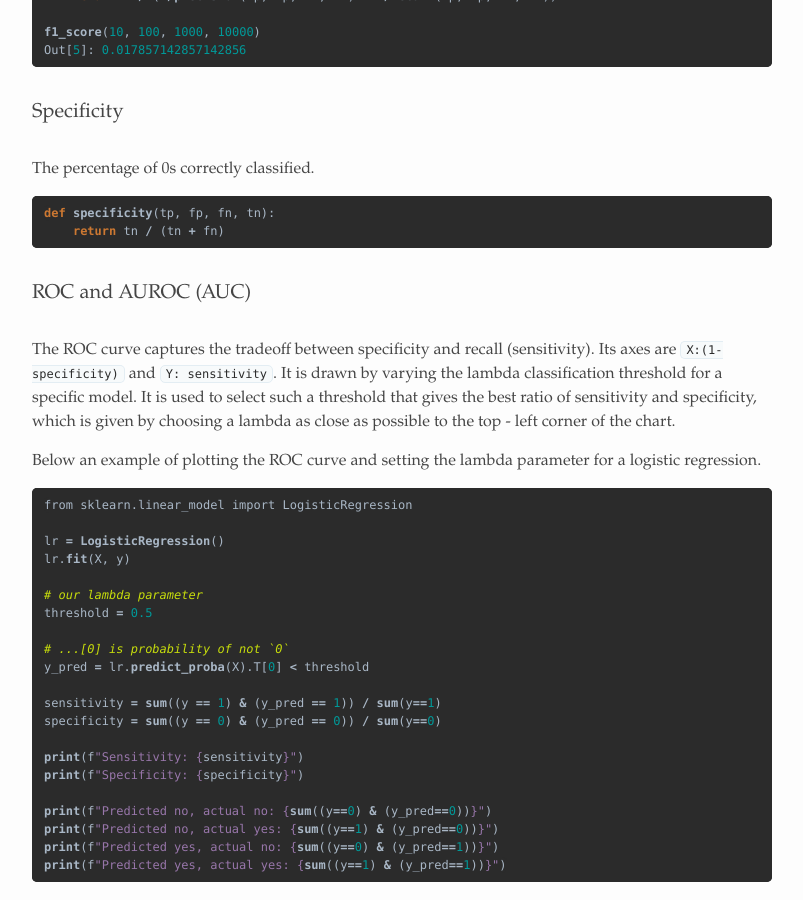
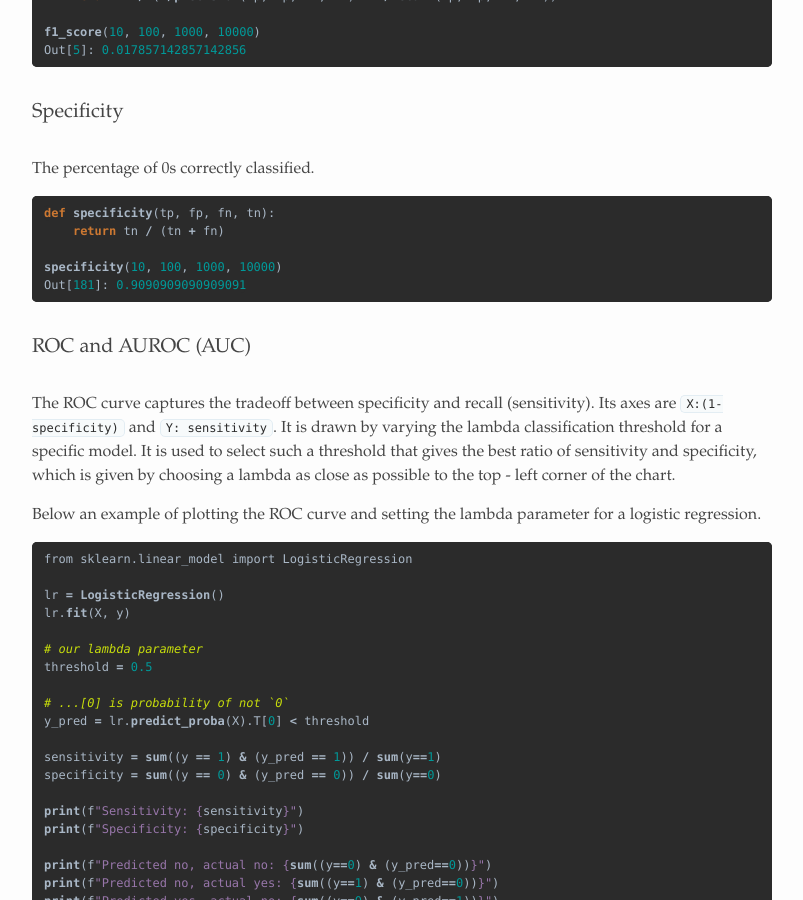
Before and after one commit to alexandrugris/my-jekyll-tech-blog, a Jekyll site: the page built from MyBlog/_posts/2017-05-23-basic-tests-for-models.markdown, in a window 1280 px wide and 900 px high, scrolled down 1734 px. Shown: the whole window, without its empty margins (238-1041 px from the left). Built offline with Jekyll 4.4.1, drawn with Linux system fonts in a browser that asks for light colours.

Commit message:
small change

````diff
--- a/MyBlog/_posts/2017-05-23-basic-tests-for-models.markdown
+++ b/MyBlog/_posts/2017-05-23-basic-tests-for-models.markdown
@@ -78,6 +78,9 @@ The percentage of 0s correctly classified.
 ```python
 def specificity(tp, fp, fn, tn):
     return tn / (tn + fn)
+
+specificity(10, 100, 1000, 10000)
+Out[181]: 0.9090909090909091
 ```
 
 ### ROC and AUROC (AUC)
````
